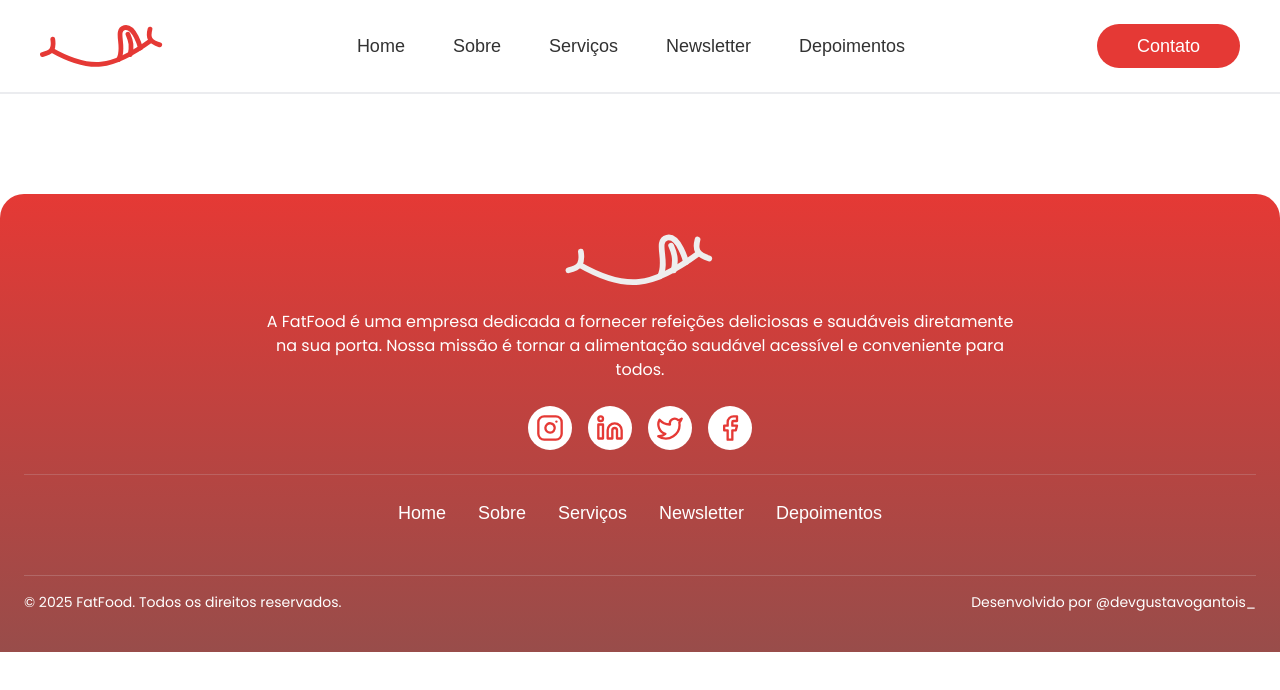
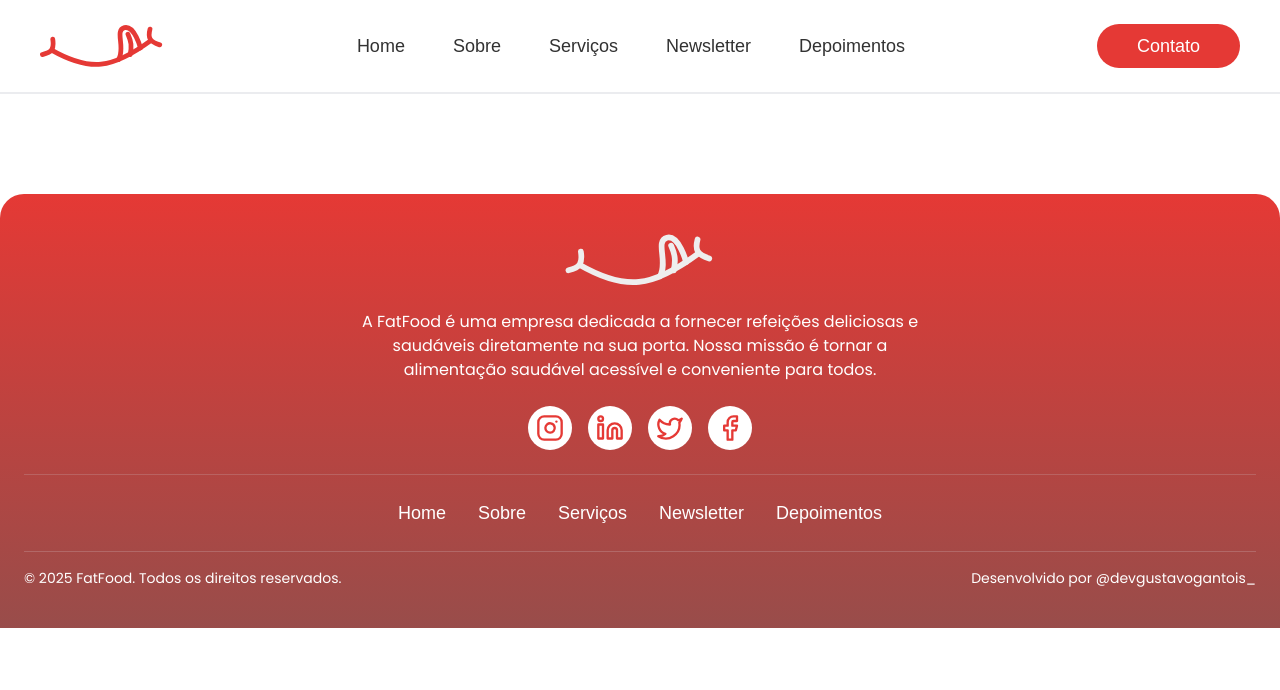
Before and after one commit to DevGustavoGantois/FatFood_Landing-page, a Next.js app: page / in a window 1280 px wide. Shown: the top 690 px of the page. Built offline with nearby package versions, Linux system fonts and the light colour scheme.

Commit message:
style:Adjusting styles in footer.

```diff
--- a/src/app/global/c-footer.tsx
+++ b/src/app/global/c-footer.tsx
@@ -6,7 +6,7 @@ export function Footer() {
   return (
     <footer className="w-full bg-gradient-to-b from-[#E53935] to-[#7F201D]/80 py-10 mt-20 lg:mt-[100px] rounded-t-3xl">
       {footerData.map((item, index) => (
-        <div key={index} className="max-w-[1440px] mx-auto px-6">
+        <div key={index} className="px-6">
           <div className="flex flex-col gap-6 items-center justify-center text-center">
             <Image
               src={item.logo}
@@ -15,7 +15,7 @@ export function Footer() {
               alt="Logo"
               priority
             />
-            <p className="text-white text-center max-w-[750px]">
+            <p className="text-white text-center max-w-[600px]">
               {item.description}
             </p>
             <div className="flex gap-4">
@@ -45,9 +45,11 @@ export function Footer() {
                 </Link>
               ))}
             </nav>
-            <div className="border-t border-gray-200/20 w-full mt-6 pt-4 flex flex-col lg:flex-row items-center justify-between gap-2">
-              <p className="text-white text-sm">{item.copyright}</p>
-              <p className="text-white text-sm">{item.footerCopy}</p>
+            <div className="border-t border-gray-200/20 w-full pt-4 flex flex-col lg:flex-row items-center justify-between gap-2">
+              <div className="max-w-[1440px] mx-auto flex items-center justify-between w-full">
+                <p className="text-white text-sm">{item.copyright}</p>
+                <p className="text-white text-sm">{item.footerCopy}</p>
+              </div>
             </div>
           </div>
         </div>
```
